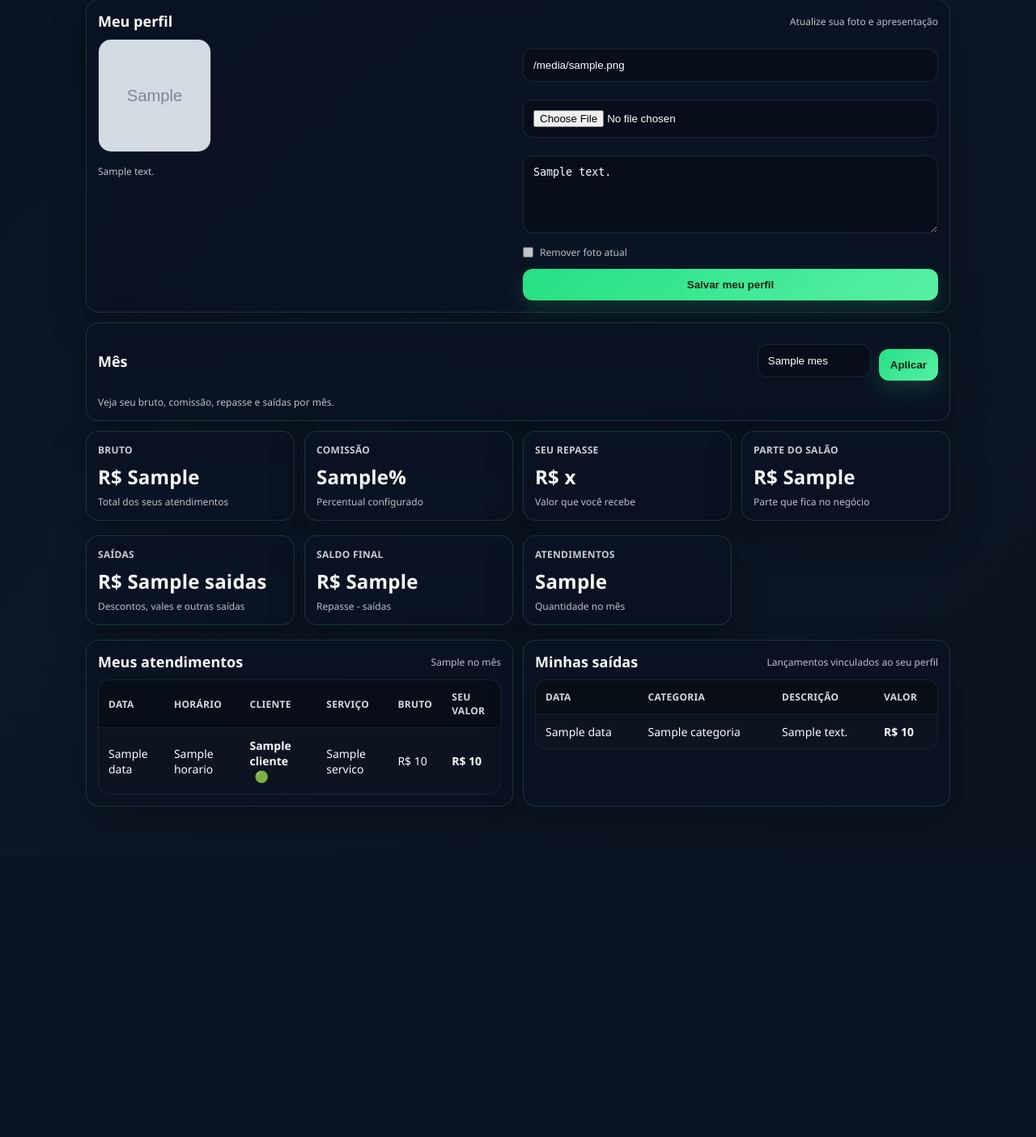
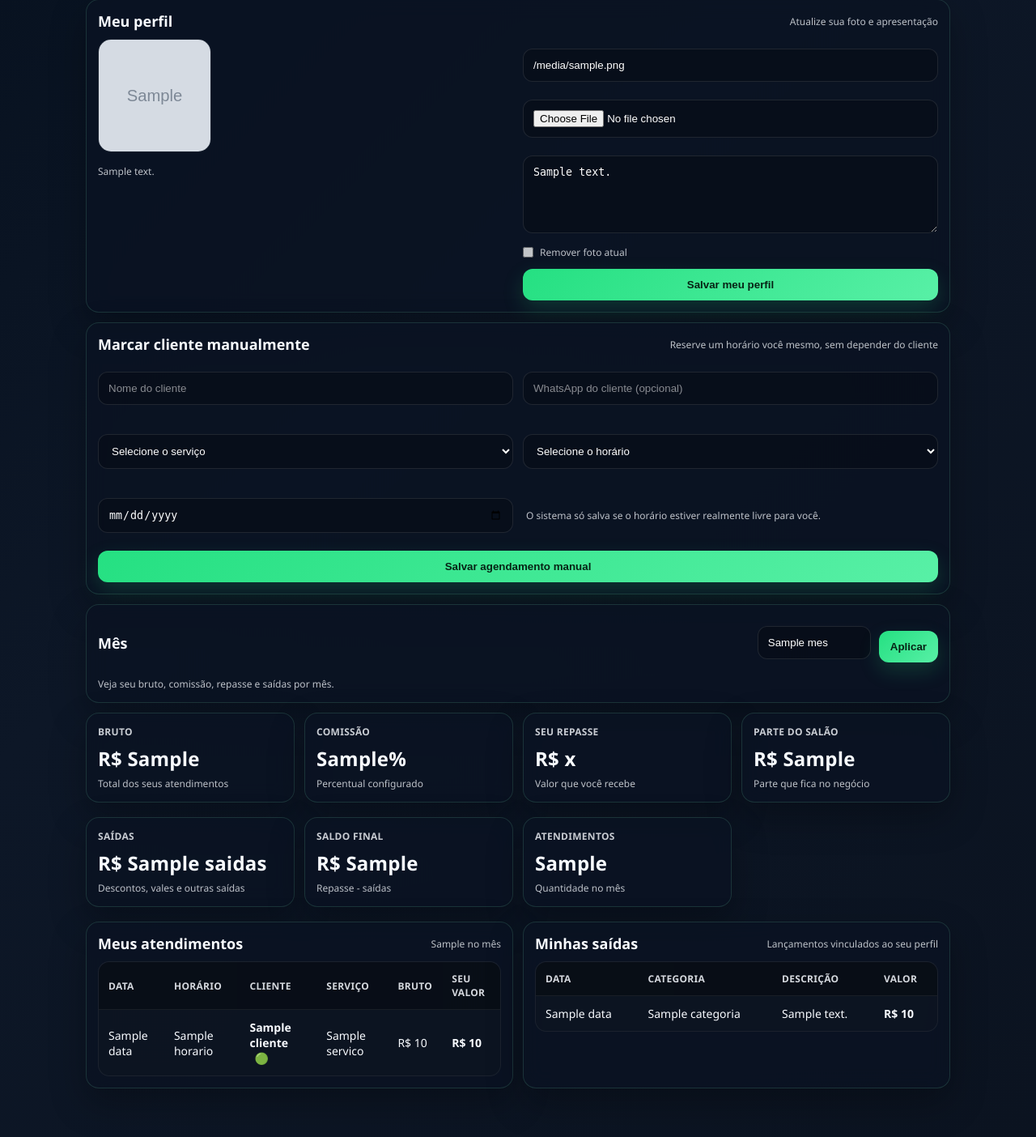
Before and after one commit to Carlosvictoor/orbyta, a Flask app: template orbyta/templates/painel_funcionario.html in a window 1280 px wide. Shown: the part 221-1625 px from the top of the page at 81% size. Before the commit the page ends 1217 px from the top, so only its background shows below. Run offline with Flask 3, Linux system fonts and the light colour scheme; the template is opened without the code that fills it: most values are stand-ins (such as "Sample title", 1, 10 or a date in 2020); grey boxes marked "Sample" are stand-in pictures.

Commit message:
Permite agendamento manual no painel do funcionário

```diff
--- a/orbyta/templates/painel_funcionario.html
+++ b/orbyta/templates/painel_funcionario.html
@@ -65,6 +65,49 @@
         <button class="btn primary" type="submit" style="margin-top:12px; width:100%;">Salvar meu perfil</button>
       </form>
     </div>
+  </div>
+
+  <div class="panel" style="margin-bottom:12px;">
+    <div class="panel-head">
+      <h2>Marcar cliente manualmente</h2>
+      <span class="small-muted">Reserve um horário você mesmo, sem depender do cliente</span>
+    </div>
+
+    {% if servs and horarios_configurados %}
+      <form method="post" action="/painel-funcionario/agendar-manual?mes={{ mes }}">
+        <div class="two-col" style="margin-top:0;">
+          <input class="input" name="nome" placeholder="Nome do cliente" required>
+          <input class="input" name="telefone" placeholder="WhatsApp do cliente (opcional)">
+        </div>
+
+        <div class="two-col">
+          <select class="input" name="servico_id" required>
+            <option value="">Selecione o serviço</option>
+            {% for s in servs %}
+              <option value="{{ s.id }}">{{ s.nome }} {% if s.preco %}• R$ {{ s.preco }}{% endif %}</option>
+            {% endfor %}
+          </select>
+
+          <select class="input" name="horario" required>
+            <option value="">Selecione o horário</option>
+            {% for h in horarios_configurados %}
+              <option value="{{ h }}">{{ h }}</option>
+            {% endfor %}
+          </select>
+        </div>
+
+        <div class="two-col">
+          <input class="input" type="date" name="data" value="{{ data_hoje }}" required>
+          <div class="small-muted" style="display:flex; align-items:center; padding:12px 4px;">
+            O sistema só salva se o horário estiver realmente livre para você.
+          </div>
+        </div>
+
+        <button class="btn primary" type="submit" style="width:100%; margin-top:10px;">Salvar agendamento manual</button>
+      </form>
+    {% else %}
+      <div class="small-muted">Peça ao dono para cadastrar serviços e horários antes de usar essa função.</div>
+    {% endif %}
   </div>
 
   <div class="panel">
```
Also changed, not shown: orbyta/routes/funcionario_routes.py (+92 -4 lines).
